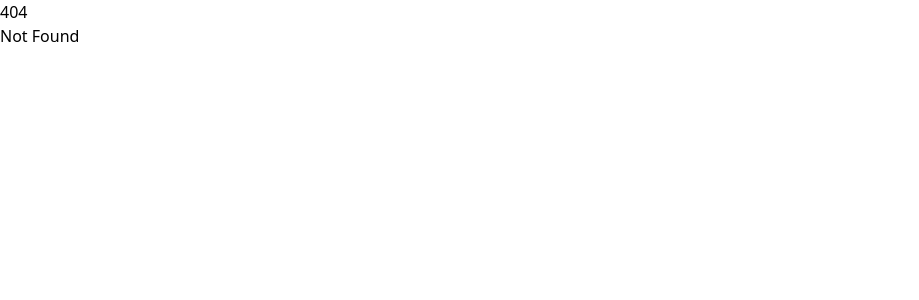
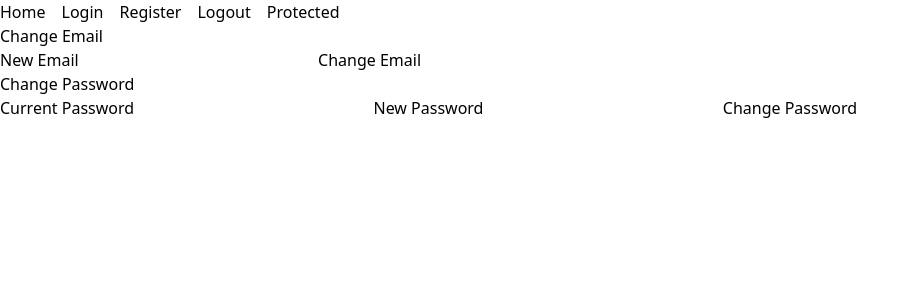
Before and after one commit to AlessioGrespi/vibe-codeing-sveltekit, a SvelteKit app: page /protected/settings in a window 1280 px wide. Before the commit this address had no page. Shown: the top 300 px of the page, without its empty margins (0-919 px from the left). Built offline with nearby package versions, Linux system fonts and the light colour scheme; no server answers.

Commit message:
settings page

```diff
--- /dev/null
+++ b/src/routes/protected/settings/+page.server.ts
@@ -0,0 +1,49 @@
+import { fail, type Actions, redirect } from '@sveltejs/kit';
+import { db } from '$lib/db';
+import { users } from '$lib/schema';
+import bcrypt from 'bcrypt';
+import { eq } from 'drizzle-orm';
+
+const PASSWORD_REQUIREMENTS = /^(?=.*[A-Z])(?=.*\d)(?=.*[!@#$%^&*()_+\-=[\]{};':"\\|,.<>/?]).{8,}$/;
+
+export const actions: Actions = {
+  'change-email': async ({ request, locals }) => {
+    if (!locals.user) throw redirect(303, '/login');
+    const form = await request.formData();
+    const email = String(form.get('email')).toLowerCase();
+    if (!email) {
+      return { changeEmailError: 'Email is required.' };
+    }
+    try {
+      await db.update(users).set({ email }).where(eq(users.id, locals.user.id));
+      return { changeEmailSuccess: 'Email updated.' };
+    } catch (e) {
+      if ((e as any)?.code === '23505') {
+        return { changeEmailError: 'Email already in use.' };
+      }
+      throw e;
+    }
+  },
+  'change-password': async ({ request, locals }) => {
+    if (!locals.user) throw redirect(303, '/login');
+    const form = await request.formData();
+    const current_password = String(form.get('current_password'));
+    const new_password = String(form.get('new_password'));
+    if (!current_password || !new_password) {
+      return { changePasswordError: 'All fields are required.' };
+    }
+    // Check current password
+    const user = await db.select().from(users).where(eq(users.id, locals.user.id)).then(rows => rows[0]);
+    if (!user || !(await bcrypt.compare(current_password, user.hashed_password))) {
+      return { changePasswordError: 'Current password is incorrect.' };
+    }
+    // Validate new password
+    if (!PASSWORD_REQUIREMENTS.test(new_password)) {
+      return { changePasswordError: 'Password must be at least 8 characters, include a symbol, a number, and an uppercase letter.' };
+    }
+    // Hash and update
+    const hashed_password = await bcrypt.hash(new_password, 12);
+    await db.update(users).set({ hashed_password }).where(eq(users.id, locals.user.id));
+    return { changePasswordSuccess: 'Password updated.' };
+  }
+};
--- /dev/null
+++ b/src/routes/protected/settings/+page.svelte
@@ -0,0 +1,32 @@
+<script lang="ts">
+  import { enhance } from '$app/forms';
+  export let form: any;
+</script>
+
+<h2>Change Email</h2>
+<form method="POST" action="?/change-email" use:enhance>
+  <label for="email">New Email</label>
+  <input id="email" name="email" type="email" required autocomplete="email" />
+  <button type="submit">Change Email</button>
+  {#if form?.changeEmailError}
+    <p>{form.changeEmailError}</p>
+  {/if}
+  {#if form?.changeEmailSuccess}
+    <p>{form.changeEmailSuccess}</p>
+  {/if}
+</form>
+
+<h2>Change Password</h2>
+<form method="POST" action="?/change-password" use:enhance>
+  <label for="current_password">Current Password</label>
+  <input id="current_password" name="current_password" type="password" required autocomplete="current-password" />
+  <label for="new_password">New Password</label>
+  <input id="new_password" name="new_password" type="password" required autocomplete="new-password" />
+  <button type="submit">Change Password</button>
+  {#if form?.changePasswordError}
+    <p>{form.changePasswordError}</p>
+  {/if}
+  {#if form?.changePasswordSuccess}
+    <p>{form.changePasswordSuccess}</p>
+  {/if}
+</form>
```
